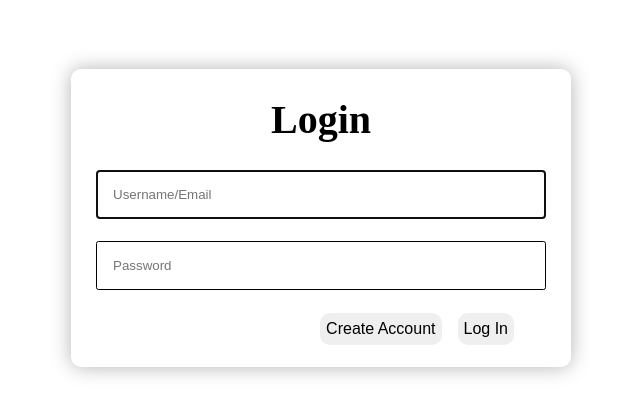
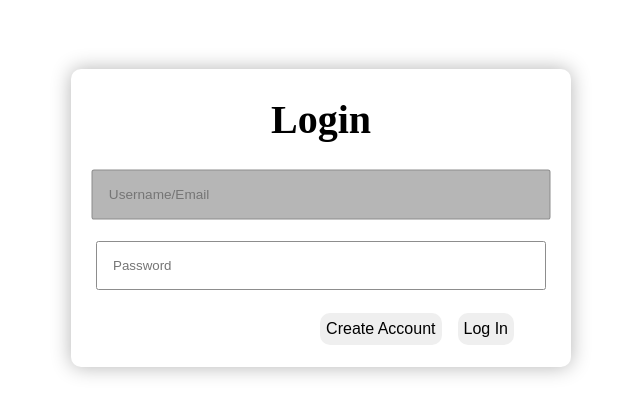
Before and after one commit to Zgould24/Student-Productivity-Webapp, an Angular app in the folder Student-Productivity/: page / in a window 1280 px wide. Shown: the part 182-596 px from the top of the page, without its empty margins (319-959 px from the left). Built offline with nearby package versions, Linux system fonts and the light colour scheme.

Commit message:
Add more styling and updated README file

```diff
--- a/Student-Productivity/src/app/login/login.component.css
+++ b/Student-Productivity/src/app/login/login.component.css
@@ -18,6 +18,7 @@
     align-items: center;
     flex-direction: column;
     box-shadow: 0px 0px 20px rgb(0, 0, 0, 0.3);
+    animation: fadeInUp 1s ease;
 }
 
 .login {
@@ -69,12 +70,20 @@
     font-size: 1rem;
     height: 2rem;
     border: none;
+    outline: 1px solid rgba(207, 207, 207, 0) !important;
     transition: 0.2s ease-in-out;
 }
 
 .interact-button:hover {
     background-color: rgb(199, 199, 199);
     box-shadow: 0px 0px 5px rgba(0, 0, 0, 0.7);
+    transform: scale(1.05);
+    cursor: pointer;
+    transition: 0.2s ease-in-out;
+}
+
+.interact-button:focus {
+    outline: 2px solid rgb(207, 207, 207) !important;
     transition: 0.2s ease-in-out;
 }
 
@@ -83,8 +92,16 @@
     width: 100%;
     padding: 1rem;
     margin-bottom: 5%;
-    border: 1px solid black;
+    border: 1.5px solid rgb(141, 141, 141);
     border-radius: 2.5px;
+    transition: 0.2s ease-in-out;
+}
+
+.credentials:focus {
+    background-color: rgb(182, 182, 182);
+    transform: scale(1.02);
+    outline: none;
+    transition: 0.2s ease-in-out;
 }
 
 #button-container {
@@ -97,3 +114,7 @@
     padding-right: 2rem;
     margin-bottom: 5%;
 }
+
+@keyframes fadeInUp{
+    0% {transform: translateY(10%); opacity: 0;}
+}
--- a/Student-Productivity/src/app/login/login.component.ts
+++ b/Student-Productivity/src/app/login/login.component.ts
@@ -43,16 +43,20 @@ export class LoginComponent implements OnInit {
   //DEFAULT VALUES FOR LOGIN --> username = "0" password = "0"
   //Error will display if the user has entered nothing into the username and password boxes
   showLoginError() {
-    let userInfo = (<HTMLInputElement>document.getElementById("user-info")).value;
-    let passInfo = (<HTMLInputElement>document.getElementById("password-info")).value;
+    let userInfo = (<HTMLInputElement>document.getElementById("user-info"));
+    let passInfo = (<HTMLInputElement>document.getElementById("password-info"));
     let error = document.getElementById("login-error");
 
     document.addEventListener("click", e => {
       e.preventDefault();
-      if(userInfo === '0' && passInfo === "0") {
+      if(userInfo.value === '0' && passInfo.value === "0") {
         error?.classList.add("hide-login-error");
+        userInfo.style.borderColor = "black";
+        passInfo.style.borderColor = "black";
       }  else {
         error?.classList.remove("hide-login-error");
+        userInfo.style.borderColor = "red";
+        passInfo.style.borderColor = "red";
       }
     })
   }
```
Also changed, not shown: 1 other file (tests, documents, lock files or other folders).
